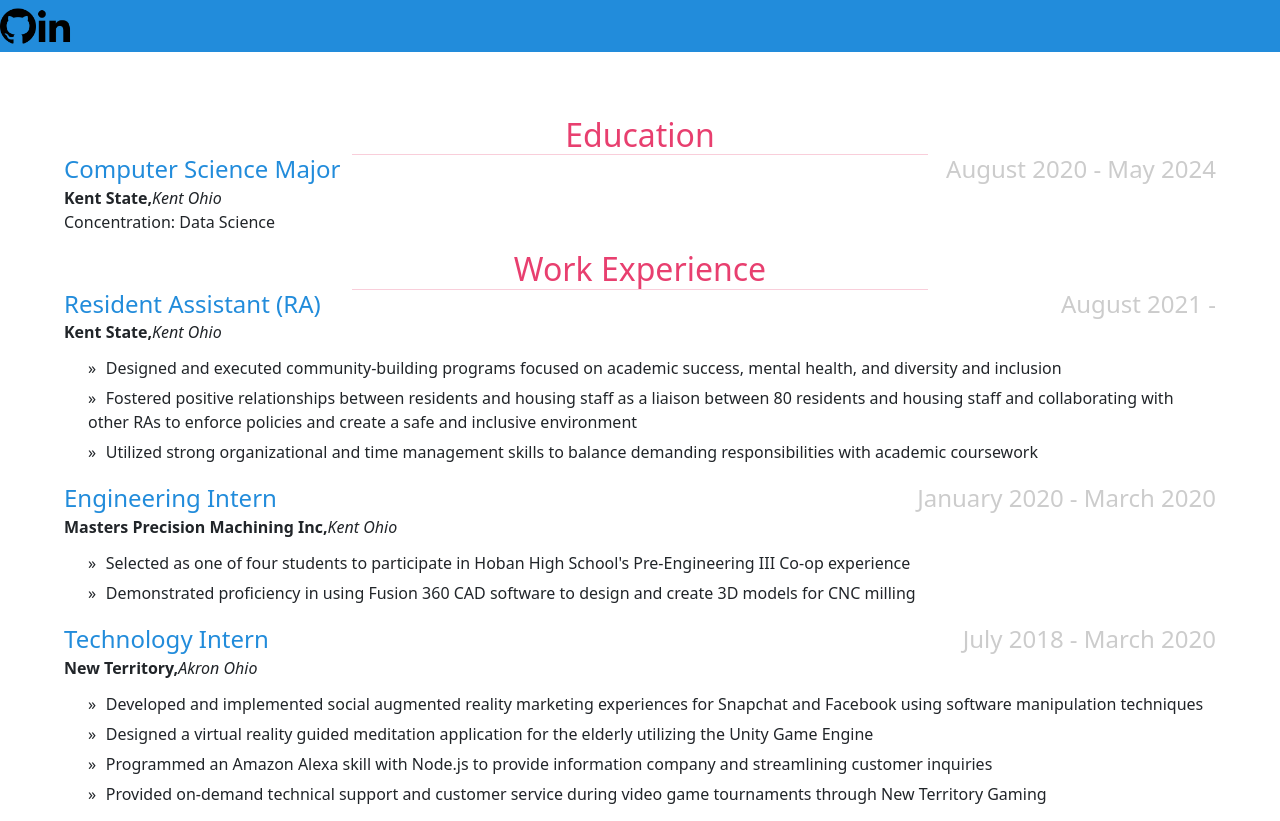
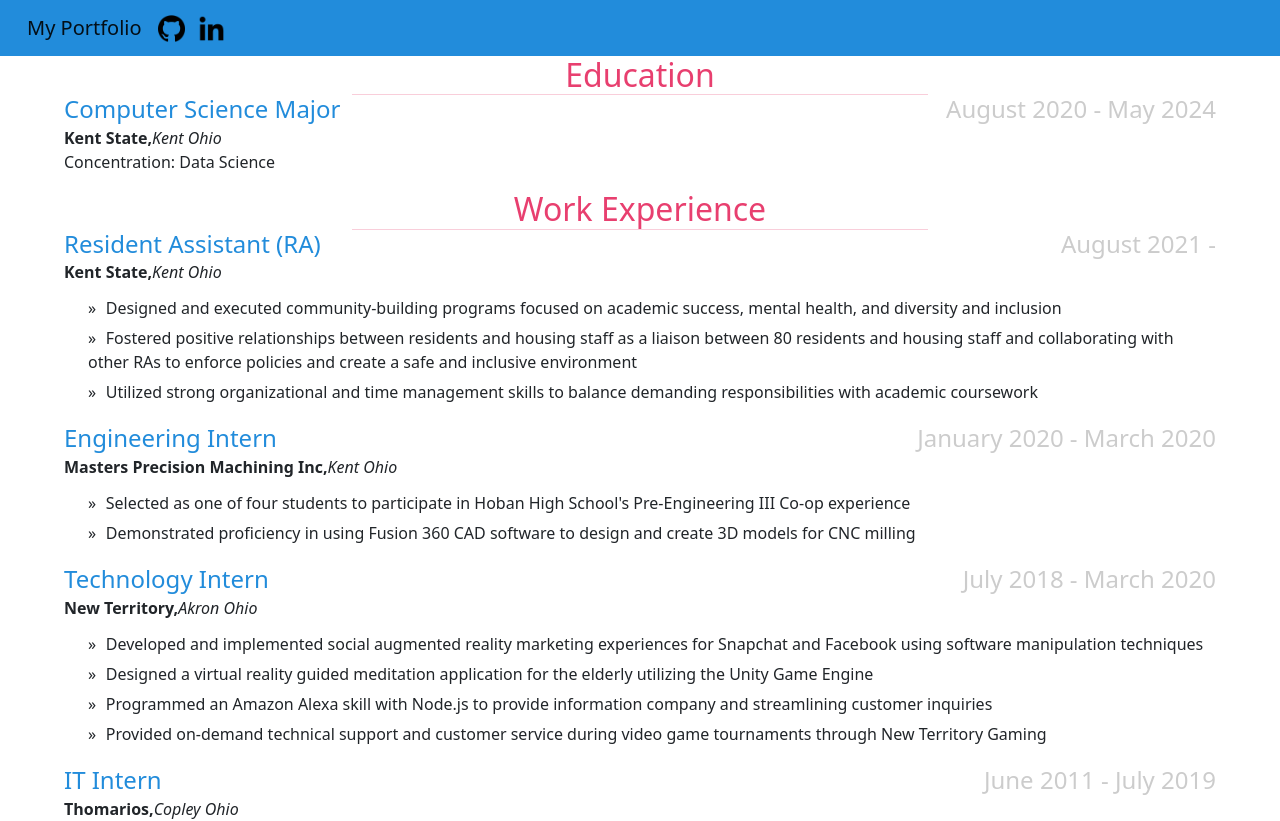
Before and after one commit to Hunter-Jones/hunter-jones.github.io, an Angular app: page / in a window 1280 px wide. Shown: the top 821 px of the page. Built offline with nearby package versions, Linux system fonts and the light colour scheme.

Commit message:
Restructure bootstrap navbar

```diff
--- a/angular.json
+++ b/angular.json
@@ -34,6 +34,7 @@
               "./node_modules/bootstrap/dist/css/bootstrap.min.css"
               ],
             "scripts": [
+              "./node_modules/jquery/dist/jquery.min.js",
               "./node_modules/bootstrap/dist/js/bootstrap.bundle.min.js"
               ]
           },
@@ -103,5 +104,8 @@
         }
       }
     }
+  },
+  "cli": {
+    "analytics": false
   }
 }
--- a/src/app/navbar/navbar.component.html
+++ b/src/app/navbar/navbar.component.html
@@ -1,16 +1,36 @@
-<nav class="navbar navbar-custom navbar-expand-lg navbar-light">
-  <!-- <a class="navbar-brand" href="#">Hunter Jones</a> -->
-  <!-- <button class="navbar-toggler" type="button" data-toggle="collapse" data-target="#navbarNav" aria-controls="navbarNav" aria-expanded="false" aria-label="Toggle navigation"> -->
-    <!-- <span class="navbar-toggler-icon"></span> -->
-  <!-- </button> -->
-  <div id="navbarNav">
-  	    <ul class="navbar-nav" >
-        <li class="nav-item ml-auto">
-      		<a href="https://github.com/Hunter-Jones/"><img class="navbar-logo" src="../assets/logos/github-logo.png"></a>
-     	</li>
-     	<li>
-     		<a href="https://www.linkedin.com/in/hunter-jones-13668012a/"><img class="navbar-logo" src="../assets/logos/linkedin-logo.png"></a>
-     	</li>
+<nav class="navbar sticky-top navbar-expand-lg">
+  <a class="navbar-brand" href="#">My Portfolio</a>
+  <button class="navbar-toggler" type="button" data-toggle="collapse" data-target="#navbarSupportedContent" aria-controls="navbarSupportedContent" aria-expanded="false" aria-label="Toggle navigation">
+    <span class="navbar-toggler-icon"></span>
+  </button>
+
+  <div class="collapse navbar-collapse" id="navbarSupportedContent">
+    <ul class="navbar-nav">
+      <!-- <li class="nav-item">
+        <a class="nav-link" href="#">Education</a>
+      </li>
+      <li class="nav-item">
+        <a class="nav-link" href="#">Work Experience</a>
+      </li>
+      <li class="nav-item dropdown">
+        <a class="nav-link dropdown-toggle" href="#" id="navbarDropdown" role="button" data-toggle="dropdown" aria-haspopup="true" aria-expanded="false">
+          Projects
+        </a>
+        <div class="dropdown-menu" aria-labelledby="navbarDropdown">
+          <a class="dropdown-item" href="#">Programming</a>
+          <a class="dropdown-item" href="#">Data Visualization</a>
+          <a class="dropdown-item" href="#">Economics</a>
+        </div>
+      </li>
+      <li class="nav-item">
+        <a class="nav-link" href="#">About me</a>
+      </li>
+      <li class="nav-item">
+        <a class="nav-link" href="#">Contact</a>
+      </li> -->
+
+      <a href="https://github.com/Hunter-Jones" class="logo"><img src="../assets/logos/github-logo.png"  alt="Github"></a>
+      <a href="https://www.linkedin.com/in/hunter-jones-13668012a/" class="logo"><img src="../assets/logos/linkedin-logo.png" alt="Linkedin"></a>
     </ul>
 
   </div>
--- a/src/app/navbar/navbar.component.scss
+++ b/src/app/navbar/navbar.component.scss
@@ -1,78 +1,96 @@
 /* You can add global styles to this file, and also import other style files */
 @import "../../styles.scss";
+
+.navbar
+{
+  background-color: $main-color!important;
+  padding-left: 27px;
+}
+.nav-link
+{
+  color: white;
+}
+// .logo
+// {
+
+// }
+.logo img
+{
+  width: 27px;
+  margin-right: 13px;
+}
 
 
 
 
 
 
+// /*Navbar*/
+// .navbar
+// {
+// 	margin-bottom: $space-between-navbar;
+// }
+// .navbar-custom .navbar-brand,
+// .navbar-custom .navbar-text, .navbar-nav .nav-link {
+// 	color: white!important;
+// }
+// .navbar-custom {
+// 	background-color: $main-color;
+// }
+// // .navbar {
 
-/*Navbar*/
-.navbar
-{
-	margin-bottom: $space-between-navbar;
-}
-.navbar-custom .navbar-brand,
-.navbar-custom .navbar-text, .navbar-nav .nav-link {
-	color: white!important;
-}
-.navbar-custom {
-	background-color: $main-color;
-}
-// .navbar {
+// // }
+// .navbar-content {
+// 	background-color:$navbar-color;
+
+//   list-style-type: none;
+
+//   display: flex;
+//   align-items: center;
+//   justify-content: flex-start;
+//   margin: 0 auto;
+
+//   position: fixed;
+//   top: 0;
+//   z-index: 99;
+//   overflow: hidden;
+
+// 	min-height: 6vh;
+//   width: 100%;
+
+//   top: 0;
+//   margin: 0;
+//   padding: 0;
+// }
+
+// .navbar-link {
+
+//   float: left;
+// }
+// .navbar-link a {
+// /*  float: left;*/
+//   color: white;
+//   padding: $navbar-padding;
+
+// 	font-family: $headline-font;
+// 	font-weight: $headline-font-weight;
+// 	text-align: center;
+// 	text-decoration: none;
+// }
+// .navbar-link a:hover {
+//   background-color: $navbar-active-bgcolor;
 
 // }
-.navbar-content {
-	background-color:$navbar-color;
-
-  list-style-type: none;
-
-  display: flex;
-  align-items: center;
-  justify-content: flex-start;
-  margin: 0 auto;
-
-  position: fixed;
-  top: 0;
-  z-index: 99;
-  overflow: hidden;
-
-	min-height: 6vh;
-  width: 100%;
-
-  top: 0;
-  margin: 0;
-  padding: 0;
-}
-
-.navbar-link {
-
-  float: left;
-}
-.navbar-link a {
-/*  float: left;*/
-  color: white;
-  padding: $navbar-padding;
-
-	font-family: $headline-font;
-	font-weight: $headline-font-weight;
-	text-align: center;
-	text-decoration: none;
-}
-.navbar-link a:hover {
-  background-color: $navbar-active-bgcolor;
-
-}
-// .navbar-right .nav-item{
-// /*	float: right;
-// 	margin-left: 50%;
-// 	margin-right: 1vw;*/
+// // .navbar-right .nav-item{
+// // /*	float: right;
+// // 	margin-left: 50%;
+// // 	margin-right: 1vw;*/
+// // }
+// .navbar-link-right a {
+// 	margin-right: 2vw;
 // }
-.navbar-link-right a {
-	margin-right: 2vw;
-}
 
 
-.navbar-logo {
-	height: 4.5vh;
-}
+// .navbar-logo {
+// 	height: 4.5vh;
+// }
--- a/src/index.html
+++ b/src/index.html
@@ -6,6 +6,8 @@
   <base href="/">
   <meta name="viewport" content="width=device-width, initial-scale=1">
   <link rel="icon" type="image/x-icon" href="favicon.ico">
+  <script src="https://code.jquery.com/jquery-3.5.1.slim.min.js" integrity="sha384-DfXdz2htPH0lsSSs5nCTpuj/zy4C+OGpamoFVy38MVBnE+IbbVYUew+OrCXaRkfj" crossorigin="anonymous"></script>
+  <script src="https://cdn.jsdelivr.net/npm/bootstrap@4.5.3/dist/js/bootstrap.bundle.min.js" integrity="sha384-ho+j7jyWK8fNQe+A12Hb8AhRq26LrZ/JpcUGGOn+Y7RsweNrtN/tE3MoK7ZeZDyx" crossorigin="anonymous"></script>
 </head>
 <body>
   <app-root></app-root>
--- a/src/styles.scss
+++ b/src/styles.scss
@@ -66,38 +66,38 @@ $button-padding: 16px 32px;
 $button-min-width: 40%;
 
 body {
-	font-family: var(--main-font);
+	font-family: $main-font;
 
-    margin: 0;
-    padding: 0;
+  margin: 0;
+  padding: 0;
 }
 
 p, li {
-	font-size: var(--text-size);
+	font-size: $text-size;
 }
 
-/*Button*/
-.button-download {
-    background-color: var(--main-color);
+// /*Button*/
+// .button-download {
+//     background-color:$main-color;
 
-    text-align: center;
-    cursor: pointer;
+//     text-align: center;
+//     cursor: pointer;
 
-      min-width: var(--button-min-width);
-      padding: var(--button-padding);
-    border: none;
+//       min-width: $button-min-width;
+//       padding: $button-padding;
+//     border: none;
 
-    display: grid;
-    margin: auto;
-  }
-  .button-download:nth-of-type(1){
-      margin-top: var(--space-above-button);
-  }
-  .button-download:hover {
-    background-color: var(--navbar-active-bgcolor);
-  }
-  .button-download a {
-      text-decoration: none!important;
-      color: white!important;
-      font-size: var(--button-text-size);
-  }
+//     display: grid;
+//     margin: auto;
+//   }
+//   .button-download:nth-of-type(1){
+//       margin-top: $space-above-button;
+//   }
+//   .button-download:hover {
+//     background-color: $navbar-active-bgcolor;
+//   }
+//   .button-download a {
+//       text-decoration: none!important;
+//       color: white!important;
+//       font-size: $button-text-size;
+//   }
```
